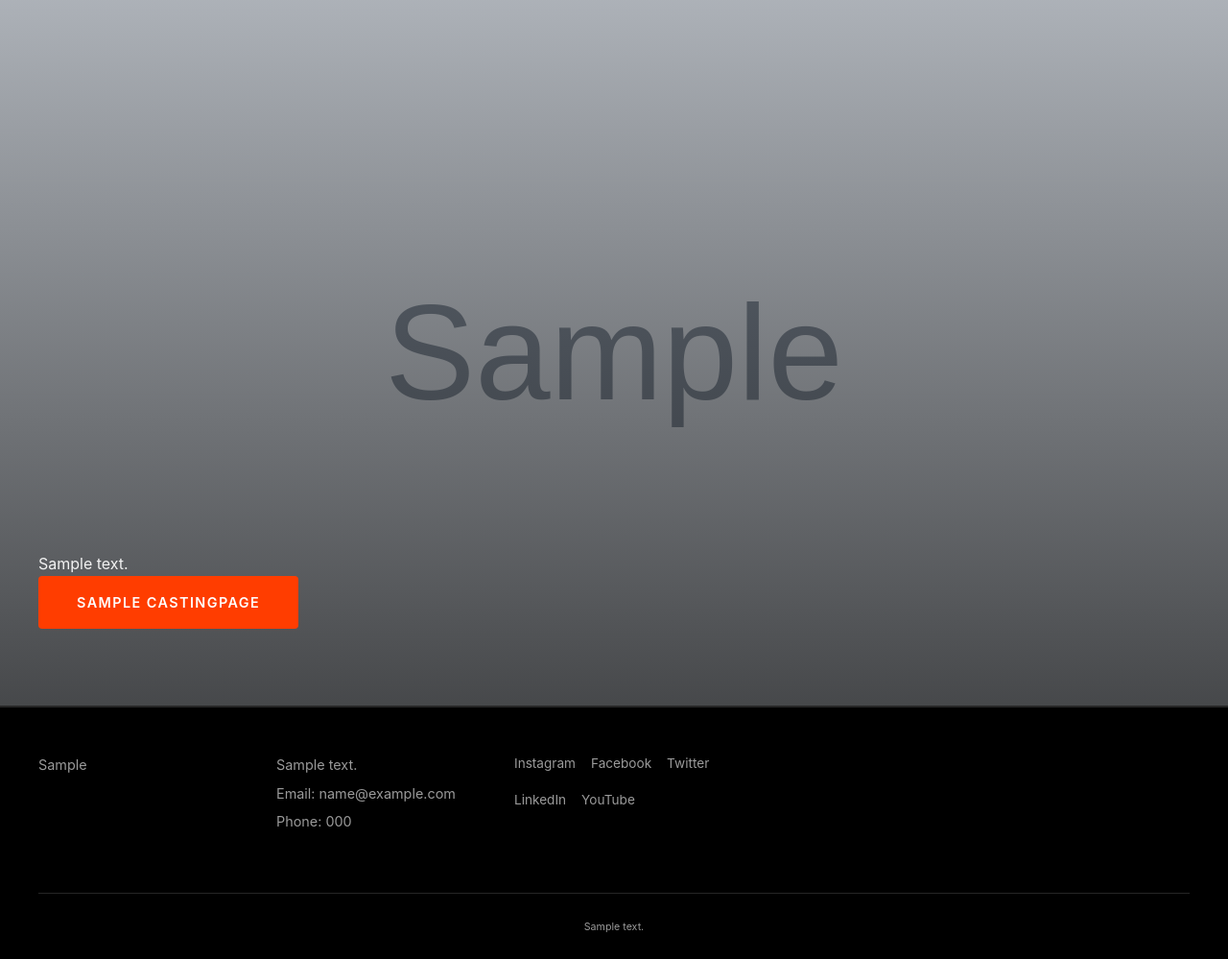
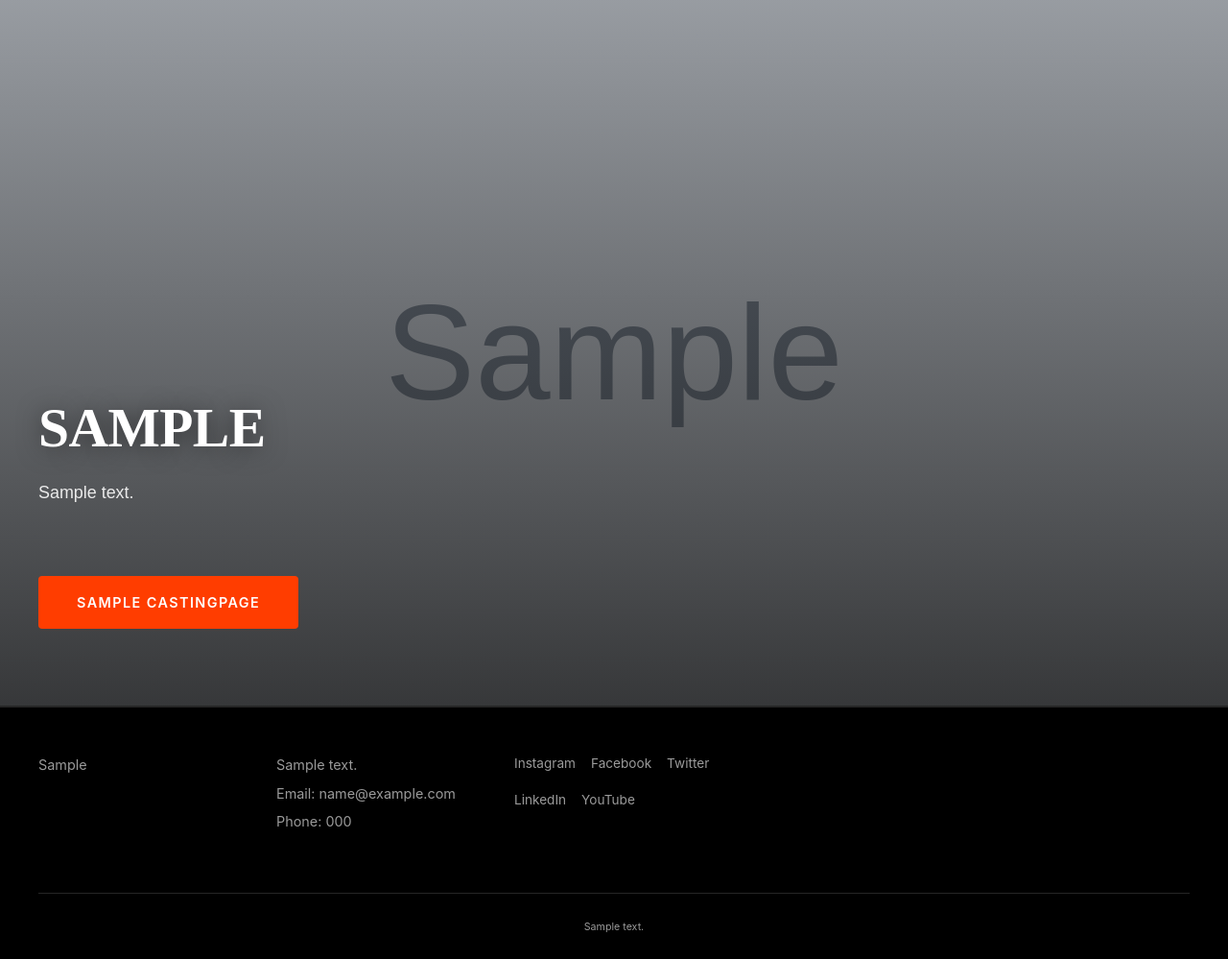
Before and after one commit to AmirAlasady/ashrafsite, a Django app: page /casting/ in a window 1280 px wide. Shown: the part 70-1069 px from the top of the page at 96% size. Run offline with Django 5.2, Linux system fonts and the light colour scheme; tables that the repository leaves empty hold one stand-in row (values such as "Sample post"); grey boxes marked "Sample" are stand-in pictures; some web fonts are replaced.

Commit message:
Casting auto-rotator + headline field, bigger detail video
- Casting page: new CastingSlide model + headline field on CastingPage.
  Page now cycles through slides (8s default, configurable via
  data-auto-interval). Single slide = no rotation, just static. Each slide
  has its own headline + description + background image.
- Casting CSS: wider description (max 1000px), more space before button
  (3.5rem), new headline style, crossfade between slides.
- Casting view: passes a uniform slides list (CastingPage falls back as a
  single slide if no CastingSlide rows exist).
- Project / academy detail: video bumped 800px -> 980px, container 920 -> 1100px.

Co-Authored-By: Claude Opus 4.7 (1M context) <noreply@anthropic.com>

```diff
--- a/core/models.py
+++ b/core/models.py
@@ -154,8 +154,15 @@ class BTSGalleryImage(models.Model):
 
 
 class CastingPage(models.Model):
-    """Singleton-style content for the /casting/ page."""
+    """Singleton-style content for the /casting/ page.
+    Holds the call-to-action button + a default slide. For an auto-rotating
+    slider, add one or more CastingSlide rows."""
 
+    headline = models.CharField(
+        max_length=200,
+        blank=True,
+        help_text="Large headline shown above the description.",
+    )
     background_image = models.ImageField(
         upload_to="casting/",
         blank=True,
@@ -175,3 +182,22 @@ class CastingPage(models.Model):
 
     def __str__(self):
         return "Casting page"
+
+
+class CastingSlide(models.Model):
+    """Optional extra slides for the casting page auto-rotator. If at least one
+    exists, the page cycles through them. Otherwise it falls back to the
+    CastingPage's own headline/description/background_image."""
+
+    headline = models.CharField(max_length=200, blank=True)
+    description = models.TextField(blank=True)
+    background_image = models.ImageField(upload_to="casting/", blank=True, null=True)
+    order = models.PositiveIntegerField(default=0)
+
+    class Meta:
+        ordering = ["order", "pk"]
+        verbose_name = "Casting Slide"
+        verbose_name_plural = "Casting Slides"
+
+    def __str__(self):
+        return self.headline or f"Casting Slide #{self.pk}"
--- a/core/views.py
+++ b/core/views.py
@@ -7,6 +7,7 @@ from .models import (
     BTSGalleryImage,
     BehindTheScenesImage,
     CastingPage,
+    CastingSlide,
     Client,
     HeroDescription,
     HeroSection,
@@ -52,4 +53,15 @@ def casting(request):
     casting_obj = CastingPage.objects.first()
     if casting_obj is None:
         casting_obj = CastingPage.objects.create()
-    return render(request, "casting.html", {"casting": casting_obj})
+
+    slides = list(CastingSlide.objects.all())
+    if not slides:
+        # Fall back to the CastingPage's own content as a single slide so the
+        # template only needs to know about a uniform `slides` list.
+        slides = [casting_obj]
+
+    return render(
+        request,
+        "casting.html",
+        {"casting": casting_obj, "slides": slides},
+    )
--- a/static/css/style.css
+++ b/static/css/style.css
@@ -590,7 +590,7 @@ section > h2 {
     .bts-gallery-item { height: 180px; min-width: 140px; }
 }
 
-/* ---------- Casting page (large hero with bottom-left text + button) ---------- */
+/* ---------- Casting page (auto-rotating hero) ---------- */
 .casting-hero {
     position: relative;
     min-height: 92vh;
@@ -601,19 +601,28 @@ section > h2 {
     border-bottom: 1px solid var(--border);
     background-color: var(--surface-2);
 }
-.casting-hero.has-bg {
+.casting-slides {
+    position: absolute;
+    inset: 0;
+    z-index: 0;
+}
+.casting-slide {
+    position: absolute;
+    inset: 0;
     background-size: cover;
     background-position: center;
     background-repeat: no-repeat;
+    opacity: 0;
+    transition: opacity 1.2s ease-in-out;
 }
-.casting-hero::before {
-    content: "";
+.casting-slide.is-active { opacity: 1; }
+.casting-overlay {
     position: absolute;
     inset: 0;
     background: linear-gradient(
         180deg,
-        rgba(10, 10, 10, 0.20) 0%,
-        rgba(10, 10, 10, 0.70) 100%
+        rgba(10, 10, 10, 0.30) 0%,
+        rgba(10, 10, 10, 0.78) 100%
     );
     pointer-events: none;
     z-index: 1;
@@ -626,14 +635,35 @@ section > h2 {
     margin: 0 auto;
     text-align: left;
 }
+.casting-text {
+    display: none;
+}
+.casting-text.is-active {
+    display: block;
+    animation: casting-text-fade 0.9s ease-in-out;
+}
+@keyframes casting-text-fade {
+    from { opacity: 0; transform: translateY(8px); }
+    to   { opacity: 1; transform: translateY(0); }
+}
+.casting-headline {
+    font-size: clamp(2rem, 4.5vw, 3.6rem);
+    font-weight: 700;
+    line-height: 1.1;
+    color: #ffffff;
+    margin: 0 0 1.25rem;
+    max-width: 1000px;
+    letter-spacing: -0.01em;
+    text-shadow: 0 2px 24px rgba(0, 0, 0, 0.5);
+}
 .casting-description {
     font-family: "Alyamama", sans-serif;
     font-size: clamp(1rem, 1.4vw, 1.25rem);
     font-weight: 300;
     color: rgba(242, 242, 242, 0.95);
-    max-width: 640px;
+    max-width: 1000px;
     line-height: 1.7;
-    margin: 0 0 2rem;
+    margin: 0 0 3.5rem;
 }
 .casting-button {
     display: inline-block;
@@ -646,6 +676,7 @@ section > h2 {
     font-size: 0.9rem;
     border-radius: var(--radius);
     transition: transform 0.2s, filter 0.2s;
+    margin-top: 1rem;
 }
 .casting-button:hover {
     transform: translateY(-2px);
--- a/templates/academy/detail.html
+++ b/templates/academy/detail.html
@@ -6,7 +6,7 @@
 <style>
     #pd-root {
         width: 100% !important;
-        max-width: 920px !important;
+        max-width: 1100px !important;
         margin: 0 auto !important;
         padding: 56px 24px 80px !important;
         box-sizing: border-box !important;
@@ -38,7 +38,7 @@
 
     #pd-root .pd-video {
         width: 100% !important;
-        max-width: 800px !important;
+        max-width: 980px !important;
         aspect-ratio: 16 / 9 !important;
         margin: 0 auto 28px auto !important;
         background: #1c1c1c !important;
@@ -82,7 +82,7 @@
     #pd-root a.pd-video-fallback span { color: #ff3d00 !important; }
 
     #pd-root .pd-description {
-        max-width: 720px !important;
+        max-width: 820px !important;
         margin: 0 auto 32px auto !important;
         color: #d8d8d8 !important;
         font-size: 15px !important;
--- a/templates/casting.html
+++ b/templates/casting.html
@@ -4,13 +4,29 @@
 
 {% block content %}
 
-<section class="casting-hero{% if casting.background_image %} has-bg{% endif %}"
-         id="casting"
-         {% if casting.background_image %}style="background-image: url('{{ casting.background_image.url }}');"{% endif %}>
+<section class="casting-hero" id="casting" data-auto-interval="8000">
+    <div class="casting-slides">
+        {% for slide in slides %}
+            <div class="casting-slide{% if forloop.first %} is-active{% endif %}"
+                 {% if slide.background_image %}style="background-image: url('{{ slide.background_image.url }}');"{% endif %}>
+            </div>
+        {% endfor %}
+    </div>
+
+    <div class="casting-overlay"></div>
+
     <div class="casting-content">
-        {% if casting.description %}
-            <p class="casting-description">{{ casting.description|linebreaks }}</p>
-        {% endif %}
+        {% for slide in slides %}
+            <div class="casting-text{% if forloop.first %} is-active{% endif %}">
+                {% if slide.headline %}
+                    <h1 class="casting-headline">{{ slide.headline }}</h1>
+                {% endif %}
+                {% if slide.description %}
+                    <div class="casting-description">{{ slide.description|linebreaks }}</div>
+                {% endif %}
+            </div>
+        {% endfor %}
+
         <a href="{{ casting.button_url }}" class="casting-button" target="_blank" rel="noopener">
             {{ casting.button_label|default:"View on Instagram" }}
         </a>
--- a/templates/projects/detail.html
+++ b/templates/projects/detail.html
@@ -8,7 +8,7 @@
        Use a unique id so global CSS cannot interfere. */
     #pd-root {
         width: 100% !important;
-        max-width: 920px !important;
+        max-width: 1100px !important;
         margin: 0 auto !important;
         padding: 56px 24px 80px !important;
         box-sizing: border-box !important;
@@ -40,7 +40,7 @@
 
     #pd-root .pd-video {
         width: 100% !important;
-        max-width: 800px !important;
+        max-width: 980px !important;
         aspect-ratio: 16 / 9 !important;
         margin: 0 auto 28px auto !important;
         background: #1c1c1c !important;
@@ -84,7 +84,7 @@
     #pd-root a.pd-video-fallback span { color: #ff3d00 !important; }
 
     #pd-root .pd-description {
-        max-width: 720px !important;
+        max-width: 820px !important;
         margin: 0 auto 32px auto !important;
         color: #d8d8d8 !important;
         font-size: 15px !important;
```
Also changed, not shown: core/admin.py (+9 -1 lines), static/js/animations.js (+39 -0 lines), core/migrations/0008_casting_slide_and_headline.py (added).
